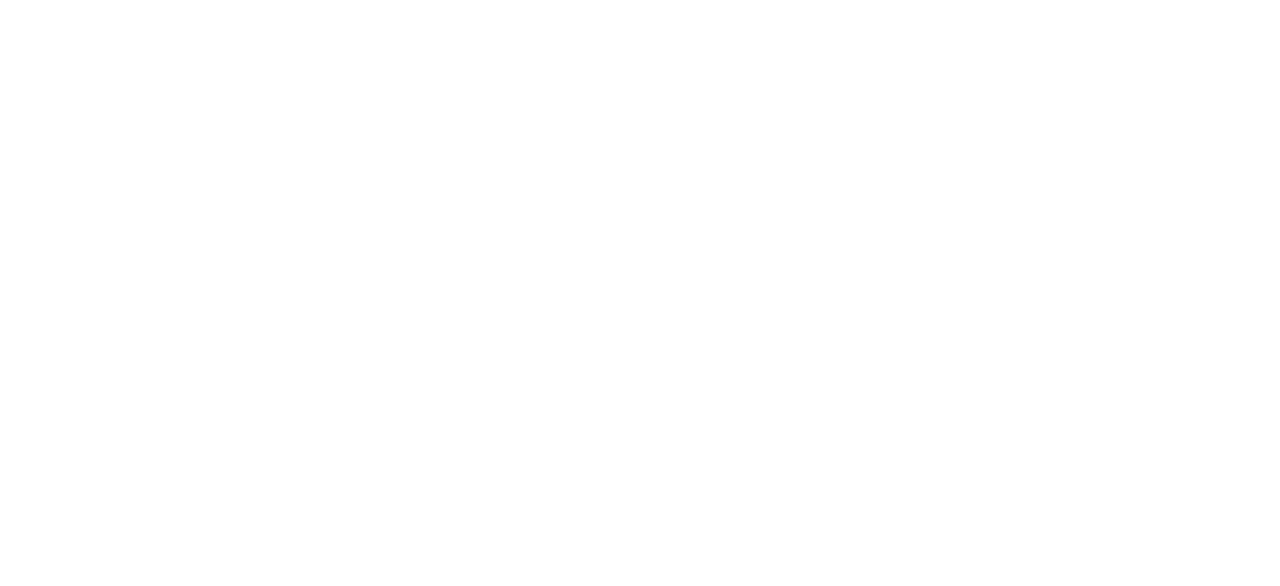
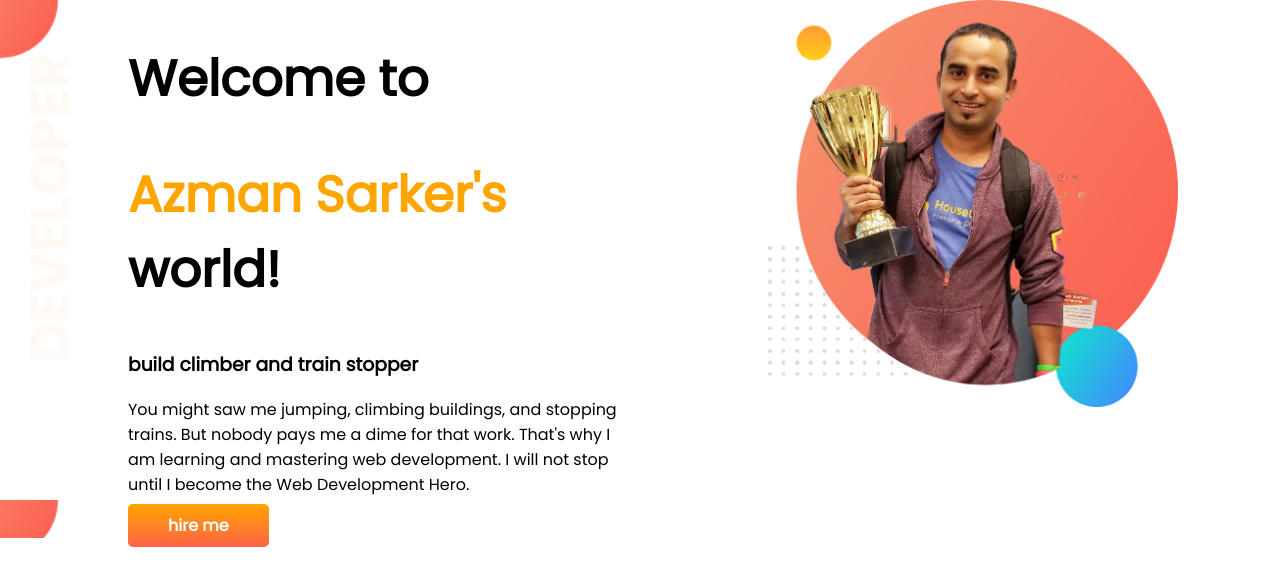
Before and after one commit to amiazmane/developer-portfolio, a plain HTML site: page index.html in a window 1280 px wide. Drawn offline with Linux system fonts and the light colour scheme.

Commit message:
first half

```diff
--- a/index.html
+++ b/index.html
@@ -5,7 +5,40 @@
     <meta http-equiv="X-UA-Compatible" content="IE=edge" />
     <meta name="viewport" content="width=device-width, initial-scale=1.0" />
     <title>Azman portfolio</title>
+    <link rel="preconnect" href="https://fonts.googleapis.com" />
+    <link rel="preconnect" href="https://fonts.gstatic.com" crossorigin />
+    <link
+      href="https://fonts.googleapis.com/css2?family=Poppins&display=swap"
+      rel="stylesheet"
+    />
     <link rel="stylesheet" href="style.css" />
   </head>
-  <body></body>
+  <body>
+    <section class="section1">
+      <div class="half-width div1">
+        <h1>Welcome to</h1>
+        <h1><span class="orange-color">Azman Sarker's</span> world!</h1>
+        <h3>build climber and train stopper</h3>
+        <p>
+          You might saw me jumping, climbing buildings, and stopping trains. But
+          nobody pays me a dime for that work. That's why I am learning and
+          mastering web development. I will not stop until I become the Web
+          Development Hero.
+        </p>
+        <a
+          class="link-button"
+          target="_blank"
+          rel="noopener noreferrer"
+          href="https://www.google.com"
+          >hire me</a
+        >
+      </div>
+      <div class="half-width">
+        <img
+          src="images/jhankar.png"
+          alt="THis is jhanker mahbub with a troffee handed"
+        />
+      </div>
+    </section>
+  </body>
 </html>
--- a/style.css
+++ b/style.css
@@ -0,0 +1,31 @@
+body {
+  font-family: "Poppins", sans-serif;
+  margin: 0;
+}
+h1 {
+  font-size: 50px;
+}
+.orange-color {
+  color: orange;
+}
+section {
+  display: flex;
+}
+.half-width {
+  width: 50%;
+  padding-left: 10%;
+}
+.half-width img {
+  width: 80%;
+}
+.link-button {
+  color: white;
+  font-weight: 700;
+  text-decoration: none;
+  background-image: linear-gradient(orange, tomato);
+  padding: 10px 40px;
+  border-radius: 5px;
+}
+.div1 {
+  background-image: url(images/top-banner.png);
+}
```
Also changed, not shown: images/dream-bg.png (added), images/exp-bg.png (added), images/jhankar.png (added), images/jhankar2.png (added), images/my-bg.png (added), images/my-bg2.png (added), images/top-banner.png (added), 7 other files.
